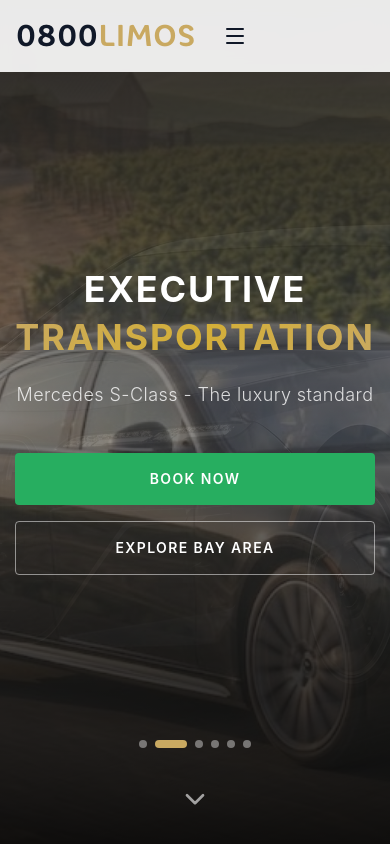
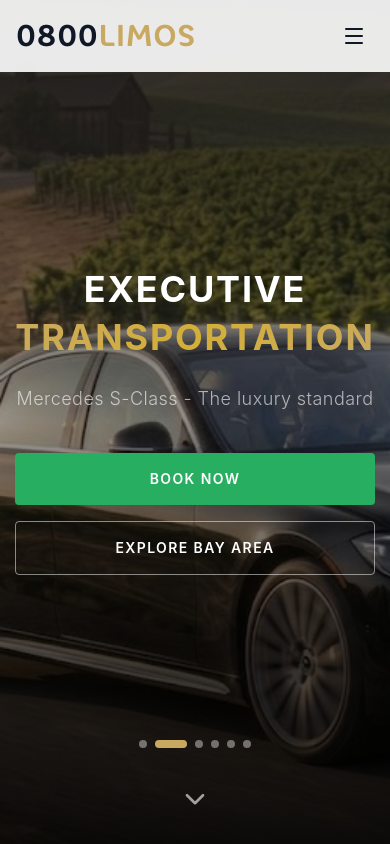
Before and after one commit to guillermedev75/0800limos-website, a React (Vite) app: page / in a window 390 px wide. Shown: the top 844 px of the page. Built offline with nearby package versions, Linux system fonts and the light colour scheme.

Commit message:
fix: menu hambúrguer no canto direito mobile, animação slide no hero

```diff
--- a/src/components/layout/Header.tsx
+++ b/src/components/layout/Header.tsx
@@ -40,7 +40,7 @@ export function Header() {
         }`}
       >
         <Container>
-          <div className="grid grid-cols-3 items-center">
+          <div className="flex items-center justify-between lg:grid lg:grid-cols-3 lg:items-center">
             {/* Logo */}
             <a
               href="#hero"
@@ -48,7 +48,7 @@ export function Header() {
                 e.preventDefault();
                 scrollToSection('#hero');
               }}
-              className="flex items-center gap-1 group justify-self-start"
+              className="flex items-center gap-1 group"
             >
               <div className="text-3xl font-logo tracking-wide">
                 <span className="text-gray-900 group-hover:text-gold transition-colors">0800</span>
@@ -103,7 +103,7 @@ export function Header() {
             {/* Mobile Menu Button */}
             <button
               onClick={toggle}
-              className="lg:hidden text-gray-900 p-2 justify-self-end"
+              className="lg:hidden text-gray-900 p-2 ml-auto"
               aria-label="Toggle menu"
             >
               {isOpen ? <X size={24} /> : <Menu size={24} />}
--- a/src/components/sections/Hero.tsx
+++ b/src/components/sections/Hero.tsx
@@ -1,5 +1,5 @@
 import { useState, useEffect, useCallback } from 'react';
-import { motion } from 'framer-motion';
+import { motion, AnimatePresence } from 'framer-motion';
 import { ChevronDown } from 'lucide-react';
 import { useTranslation } from 'react-i18next';
 import { Button } from '../ui/Button';
@@ -16,9 +16,11 @@ const getSlides = (t: (key: string) => string) => [
 export function Hero() {
   const { t } = useTranslation();
   const [currentSlide, setCurrentSlide] = useState(0);
+  const [direction, setDirection] = useState(1);
   const slides = getSlides(t);
 
   const nextSlide = useCallback(() => {
+    setDirection(1);
     setCurrentSlide((prev) => (prev + 1) % slides.length);
   }, [slides.length]);
 
@@ -34,31 +36,45 @@ export function Hero() {
     }
   };
 
+  const slideVariants = {
+    enter: (direction: number) => ({
+      x: direction > 0 ? '100%' : '-100%',
+      opacity: 0,
+    }),
+    center: {
+      x: 0,
+      opacity: 1,
+    },
+    exit: (direction: number) => ({
+      x: direction < 0 ? '100%' : '-100%',
+      opacity: 0,
+    }),
+  };
+
   return (
     <section id="hero" className="relative h-screen w-full overflow-hidden">
-      {/* Background Slides - Crossfade suave */}
-      {slides.map((slide, index) => (
+      {/* Background Slides - Slide horizontal */}
+      <AnimatePresence initial={false} custom={direction}>
         <motion.div
-          key={slide.id}
-          initial={{ opacity: 0, scale: 1 }}
-          animate={{
-            opacity: index === currentSlide ? 1 : 0,
-            scale: index === currentSlide ? 1.08 : 1,
-          }}
+          key={currentSlide}
+          custom={direction}
+          variants={slideVariants}
+          initial="enter"
+          animate="center"
+          exit="exit"
           transition={{
-            opacity: { duration: 1.5, ease: 'easeInOut' },
-            scale: { duration: 6, ease: 'linear' },
+            x: { type: 'tween', duration: 0.8, ease: 'easeInOut' },
+            opacity: { duration: 0.5 },
           }}
           className="absolute inset-0"
-          style={{ zIndex: index === currentSlide ? 1 : 0 }}
         >
           <img
-            src={slide.image}
-            alt={slide.subtitle}
-            className="w-full h-full object-cover"
+            src={slides[currentSlide].image}
+            alt={slides[currentSlide].subtitle}
+            className="w-full h-full object-cover object-center"
           />
         </motion.div>
-      ))}
+      </AnimatePresence>
 
       {/* Overlay */}
       <div className="absolute inset-0 bg-gradient-to-b from-black/80 via-black/40 to-black/90 z-10" />
@@ -84,21 +100,19 @@ export function Hero() {
             <span className="text-gradient-gold">{t('hero.titleHighlight')}</span>
           </motion.h1>
 
-          <div className="h-8 sm:h-10 mb-10 overflow-hidden">
-            {slides.map((slide, index) => (
+          <div className="h-8 sm:h-10 mb-10 overflow-hidden relative">
+            <AnimatePresence mode="wait">
               <motion.p
-                key={slide.id}
+                key={currentSlide}
                 initial={{ opacity: 0, y: 20 }}
-                animate={{
-                  opacity: index === currentSlide ? 1 : 0,
-                  y: index === currentSlide ? 0 : -20,
-                }}
+                animate={{ opacity: 1, y: 0 }}
+                exit={{ opacity: 0, y: -20 }}
                 transition={{ duration: 0.5 }}
                 className="text-lg sm:text-xl md:text-2xl text-white/80 font-light tracking-wide absolute w-full left-0"
               >
-                {slide.subtitle}
+                {slides[currentSlide].subtitle}
               </motion.p>
-            ))}
+            </AnimatePresence>
           </div>
 
           <motion.div
@@ -129,7 +143,10 @@ export function Hero() {
           {slides.map((_, index) => (
             <button
               key={index}
-              onClick={() => setCurrentSlide(index)}
+              onClick={() => {
+                setDirection(index > currentSlide ? 1 : -1);
+                setCurrentSlide(index);
+              }}
               className={`w-2 h-2 rounded-full transition-all duration-300 ${
                 index === currentSlide
                   ? 'bg-gold w-8'
```
